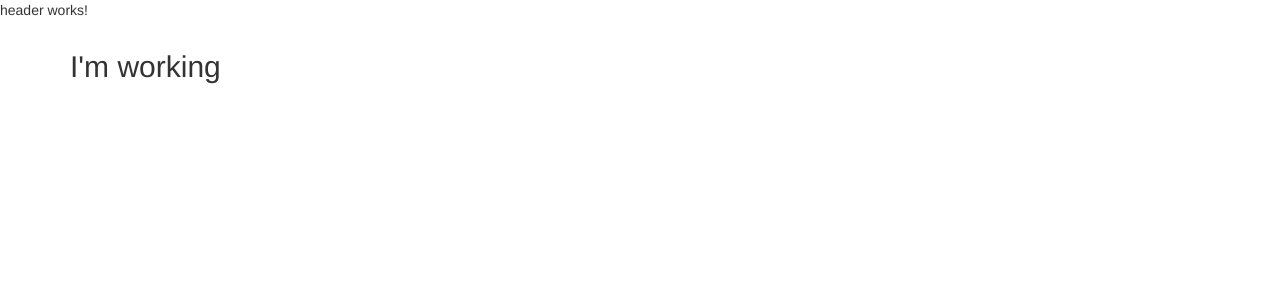
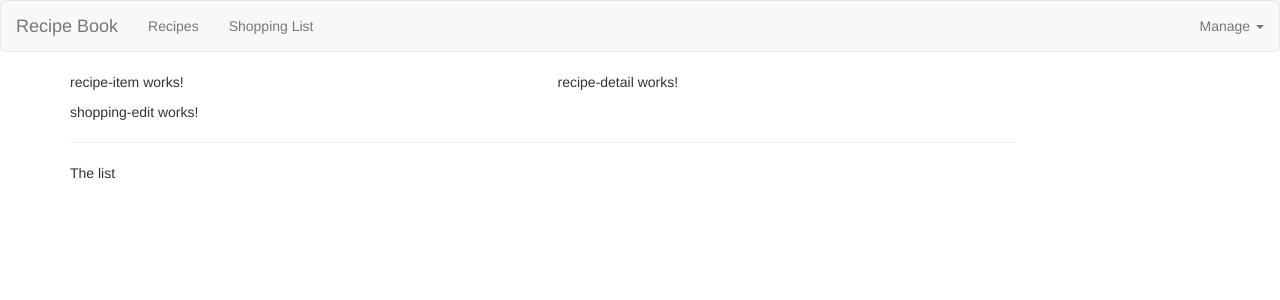
Before and after one commit to mavalroot/angular-project, an Angular app: page / in a window 1280 px wide. Shown: the top 300 px of the page. Built offline with nearby package versions, Linux system fonts and the light colour scheme.

Commit message:
Components and models

```diff
--- a/src/app/app.component.html
+++ b/src/app/app.component.html
@@ -2,7 +2,8 @@
 <div class="container">
     <div class="row">
         <div class="col-md-12">
-            <h2>I'm working</h2>
+            <app-recipes></app-recipes>
+            <app-shopping-list></app-shopping-list>
         </div>
     </div>
 </div>
--- a/src/app/header/header.component.html
+++ b/src/app/header/header.component.html
@@ -1,3 +1,22 @@
-<p>
-  header works!
-</p>
+<nav class="navbar navbar-default">
+    <div class="container-fluid">
+        <div class="navbar-header">
+            <a href="#" class="navbar-brand">Recipe Book</a>
+        </div>
+        <div class="navbar-default">
+            <ul class="nav navbar-nav">
+                <li><a href="#">Recipes</a></li>
+                <li><a href="#">Shopping List</a></li>
+            </ul>
+            <ul class="nav navbar-nav navbar-right">
+                <li class="dropdown">
+                    <a href="#" class="dropdown-toggle" role="button">Manage <span class="caret"></span></a>
+                    <ul class="dropdown-menu">
+                        <li><a href="#">Save data</a></li>
+                        <li><a href="#">Fetch data</a></li>
+                    </ul>
+                </li>
+            </ul>
+        </div>
+    </div>
+</nav>
--- a/src/app/recipes/recipe-list/recipe-list.component.html
+++ b/src/app/recipes/recipe-list/recipe-list.component.html
@@ -1,3 +1 @@
-<p>
-  recipe-list works!
-</p>
+<app-recipe-item></app-recipe-item>
--- a/src/app/recipes/recipe-list/recipe-list.component.ts
+++ b/src/app/recipes/recipe-list/recipe-list.component.ts
@@ -6,7 +6,7 @@
     styleUrls: ['./recipe-list.component.css']
 })
 export class RecipeListComponent implements OnInit {
-
+    recipes = [];
     constructor() { }
 
     ngOnInit() {
--- a/src/app/recipes/recipes.component.html
+++ b/src/app/recipes/recipes.component.html
@@ -1,3 +1,8 @@
-<p>
-  recipes works!
-</p>
+<div class="row">
+    <div class="col-md-5">
+        <app-recipe-list></app-recipe-list>
+    </div>
+    <div class="col-md-6">
+        <app-recipe-detail></app-recipe-detail>
+    </div>
+</div>
--- a/src/app/shopping-list/shopping-list.component.html
+++ b/src/app/shopping-list/shopping-list.component.html
@@ -1,3 +1,7 @@
-<p>
-  shopping-list works!
-</p>
+<div class="row">
+    <div class="col-xs-10">
+        <app-shopping-edit></app-shopping-edit>
+        <hr>
+        <p>The list</p>
+    </div>
+</div>
```
Also changed, not shown: src/app/recipes/recipe.model.ts (added, +11 -0 lines), 1 other file (tests, documents, lock files or other folders). Lines whose indentation alone changed are shown as unchanged.
